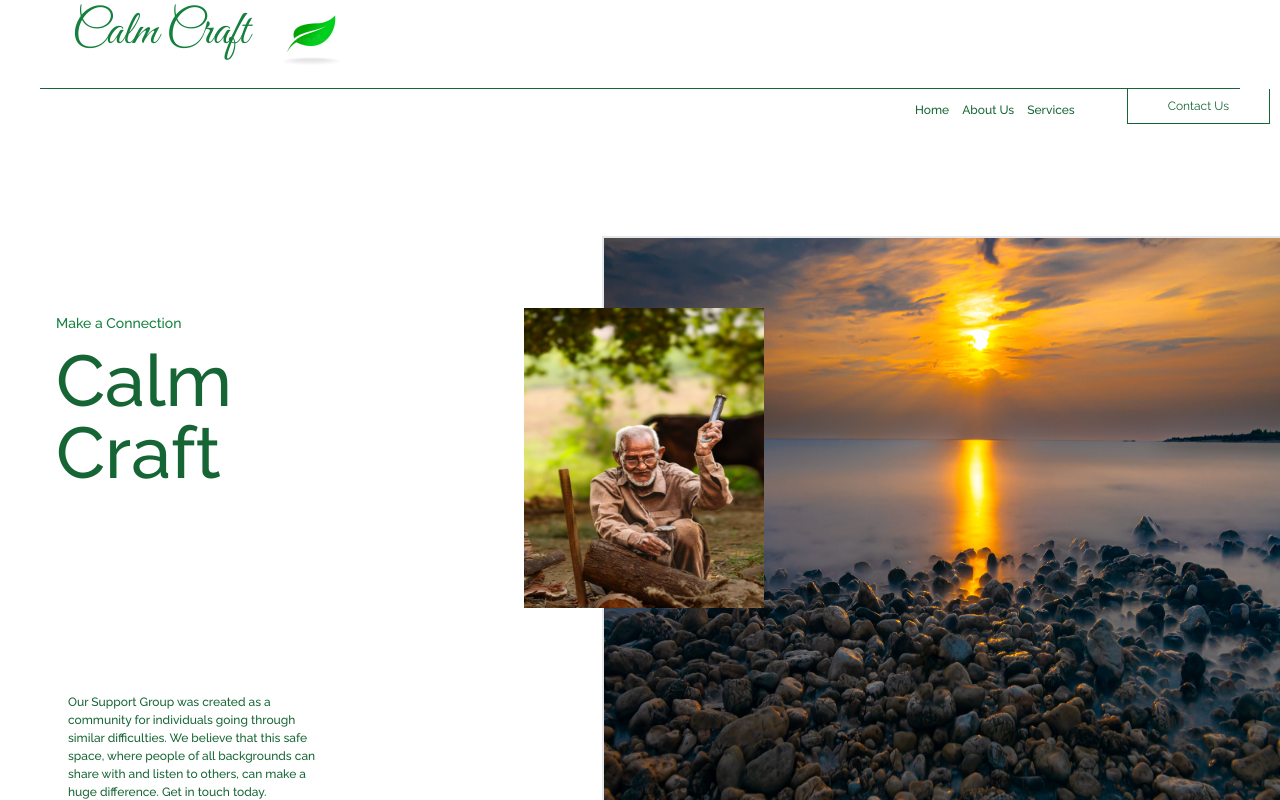
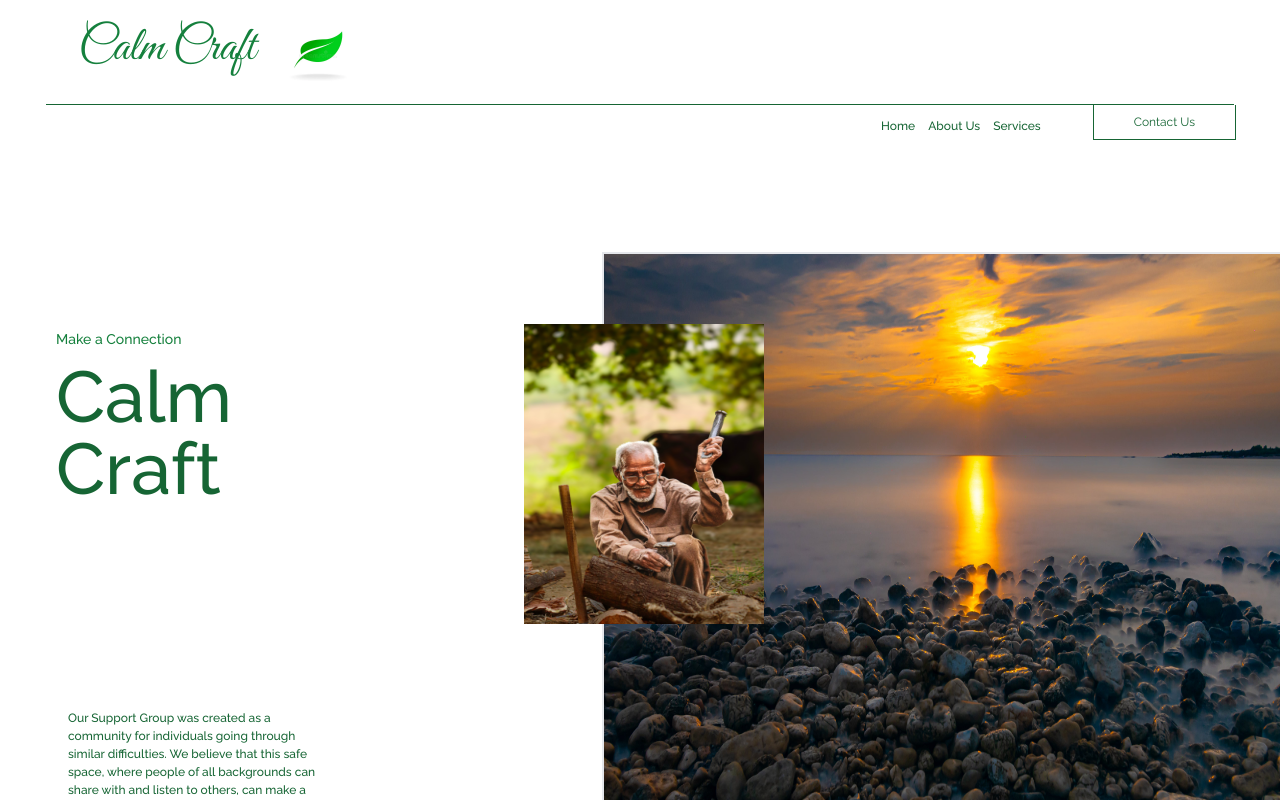
Before and after one commit to heritierbagumire/calm-craft, a React (Create React App) app: page / in a window 1280 px wide. Shown: the top 800 px of the page. Built offline with nearby package versions, Linux system fonts and the light colour scheme.

Commit message:
Navbar changed

```diff
--- a/src/components/NavBar.jsx
+++ b/src/components/NavBar.jsx
@@ -26,16 +26,22 @@ const NavBar = () => {
   ];
 
   return (
-    <div className="flex flex-col py-2 justify-between items-center w-full h-auto px-10 bg-white text-green-800 sticky">
-      <div className="border-b flex space-x-3 border-green-800 w-full relative">
+    <div className="flex flex-col py-2 justify-between items-center w-full h-auto px-20 pt-6 bg-white text-green-800 sticky">
+      <div className="border-b flex space-x-3 border-green-800 w-[106%] relative">
         <h1 className="text-5xl font-signature md:ml-8 my-0 font-medium text-green-700">
           Calm Craft
         </h1>
-        <div className="-mt-5">
-          <img alt="logo" src={logo} width={100} height={100} className="" />
+        <div className="mt-4 ml-3 md:-mt-5">
+          <img
+            alt="logo"
+            src={logo}
+            width={100}
+            height={100}
+            className="mr-4"
+          />
         </div>
       </div>
-      <div className="-mr-[75%] md:flex md:gap-x-0 md:pr-18 lg:gap-x-1 lg:pr-2">
+      <div className="-mr-[75%] md:flex md:gap-x-0 md:pr-18 lg:gap-x-1 lg:pr-4">
         <ul className="hidden md:flex ">
           {links.map(({ id, link, title }) => (
             <li
@@ -48,7 +54,7 @@ const NavBar = () => {
             </li>
           ))}
         </ul>
-        <button className="hidden md:block rounded-0 border-t-0 border-green-800 border text-[12px] text-green-800 px-10 md:px-2 lg:px-10 lg:-mr-12 py-2 hover:bg-green-800 hover:text-white hover:scale-105 hover:ease-in-out ">
+        <button className="hidden md:block rounded-0 border-t-0 border-green-800 border text-[12px] transition duration-150 ease-in-out text-green-800 px-10 md:px-2 lg:px-10 lg:-mr-12 py-2 hover:bg-green-800 hover:text-white hover:scale-105 hover:ease-in-out ">
           Contact Us
         </button>
       </div>
```
